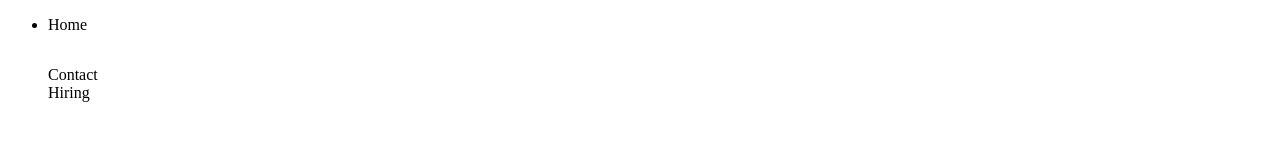
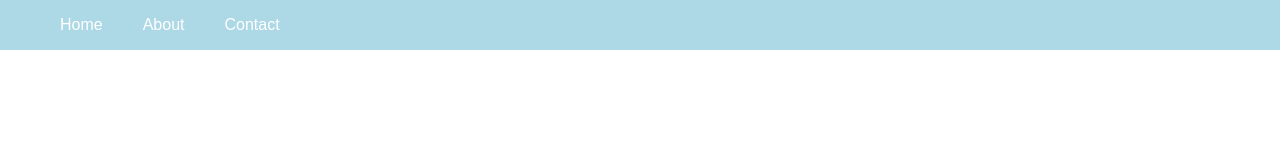
Before and after one commit to CherpixelStudios/cherpixelstudios.github.io, a plain HTML site: page index.html in a window 1280 px wide. Drawn offline with Linux system fonts and the light colour scheme.

Commit message:
Building website

```diff
--- a/index.html
+++ b/index.html
@@ -7,12 +7,10 @@
 <body>
 <header>
 	<nav>
-		<ul class="left">
-			<li>Home</li>
-		</ul>
-		<ul class="right">
-			<li>Contact</li>
-			<li>Hiring</li>
+		<ul>
+			<li><a href="index.html">Home</a></li>
+			<li><a href="about.html">About</a></li>
+			<li><a href="contact.html">Contact</a></li>
 		</ul>
 	</nav>
 </header>
--- a/style.css
+++ b/style.css
@@ -1,4 +1,27 @@
-.right {
-	float: left;
+body {
+	margin: 0px;
+	font-family: Arial, Helvetica, sans-serif;
+}
+
+header {
+	background-color: lightblue;
+	position: fixed;
+	width: 100%;
+	height: 50px;
+	display: flex;
+	align-items: center;
+}
+
+header * {
+	display: flex;
+}
+
+header li {
+	margin: 20px;
 	list-style: none;
 }
+
+header li a {
+	color: white;
+	text-decoration: none;
+}
```
